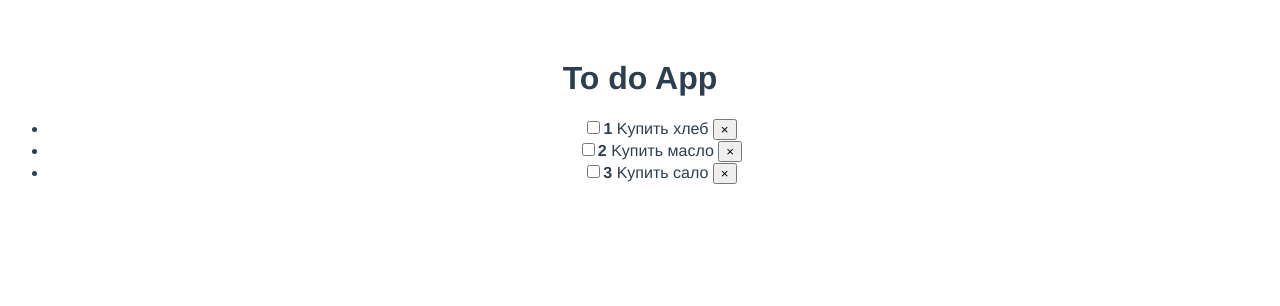
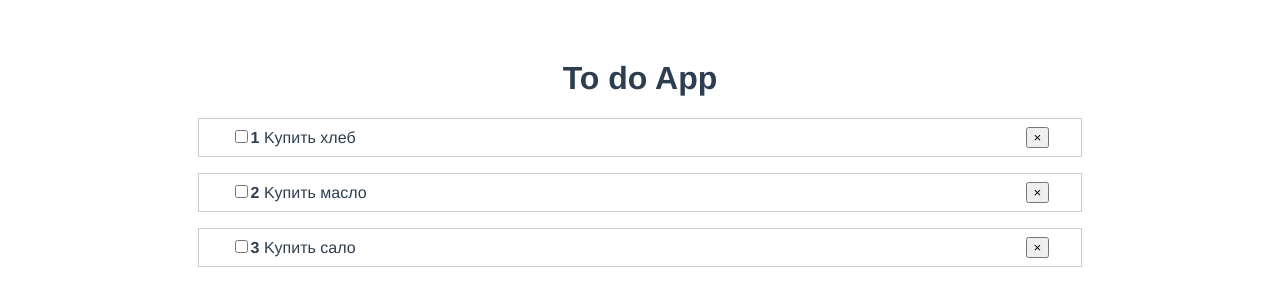
Before and after one commit to olegmalyarenko/start-vue, a Vue app in the folder start-vue/: page / in a window 1280 px wide. Shown: the top 306 px of the page. Built offline with nearby package versions, Linux system fonts and the light colour scheme.

Commit message:
feat: list styles

```diff
--- a/start-vue/src/components/ToDoItem.vue
+++ b/start-vue/src/components/ToDoItem.vue
@@ -1,5 +1,5 @@
 <template>
-<li>
+  <li>
     <span>
       <input type="checkbox">
       <strong>{{ todo.id }}</strong>
@@ -20,3 +20,13 @@ export default {
     }
 }
 </script>
+
+<style>
+  li {
+   border: 1px solid #ccc;
+   display: flex;
+   justify-content: space-between;
+   padding: .5rem 2rem;
+   margin-bottom: 1rem;
+  }
+</style>
--- a/start-vue/src/components/ToDoList.vue
+++ b/start-vue/src/components/ToDoList.vue
@@ -3,7 +3,9 @@
  <ul>
    <ToDoItem
      v-for= "todo of todos"
+     v-bind:key="todo.id"
      v-bind:todo="todo"
+
    />
 
  </ul>
@@ -20,4 +22,13 @@ export default {
 }
 </script>
 
-<style></style>
+<style>
+ul {
+    list-style: none;
+    margin: 0px auto;
+    padding: 0px;
+    width: 70%;
+
+
+}
+</style>
```
